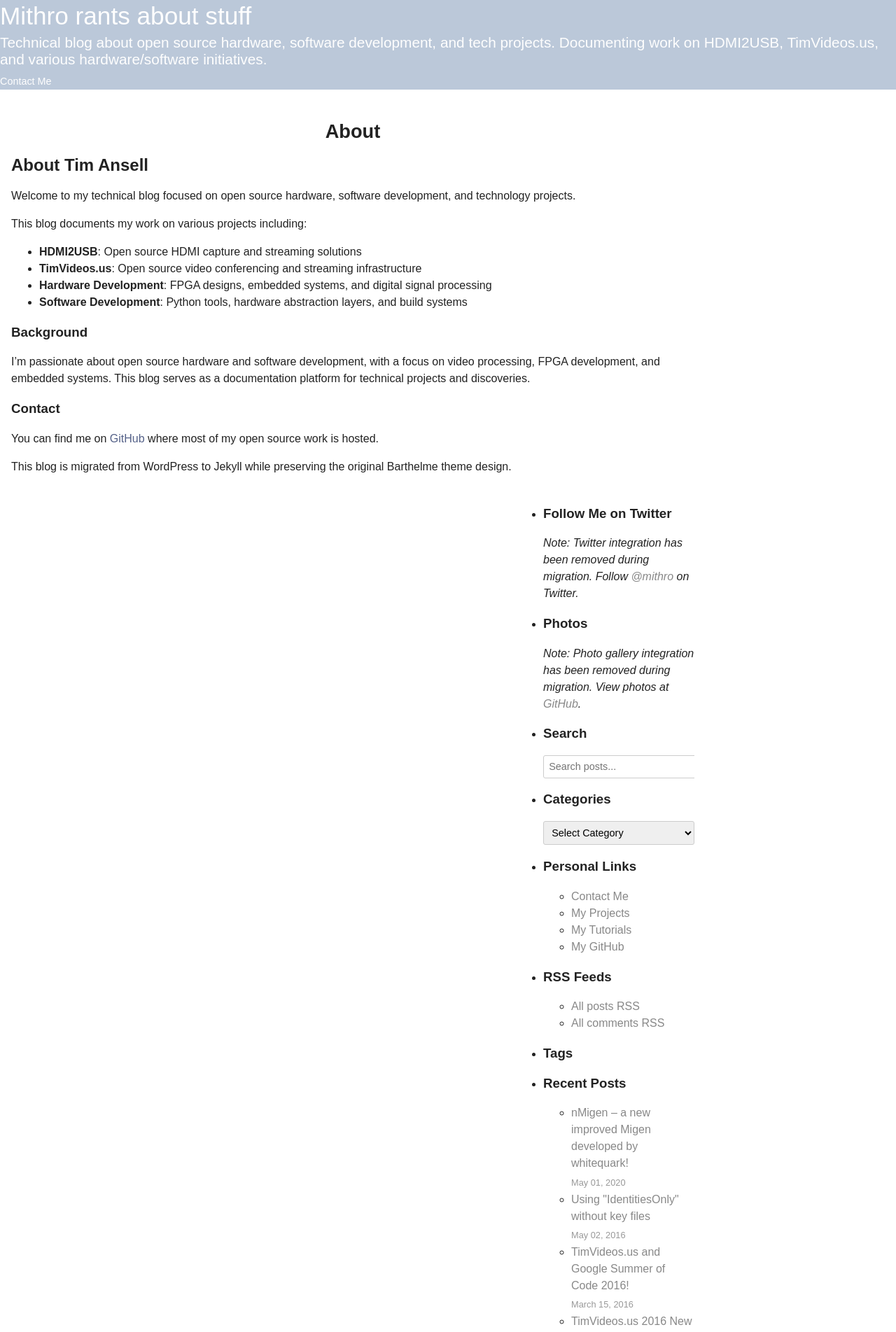
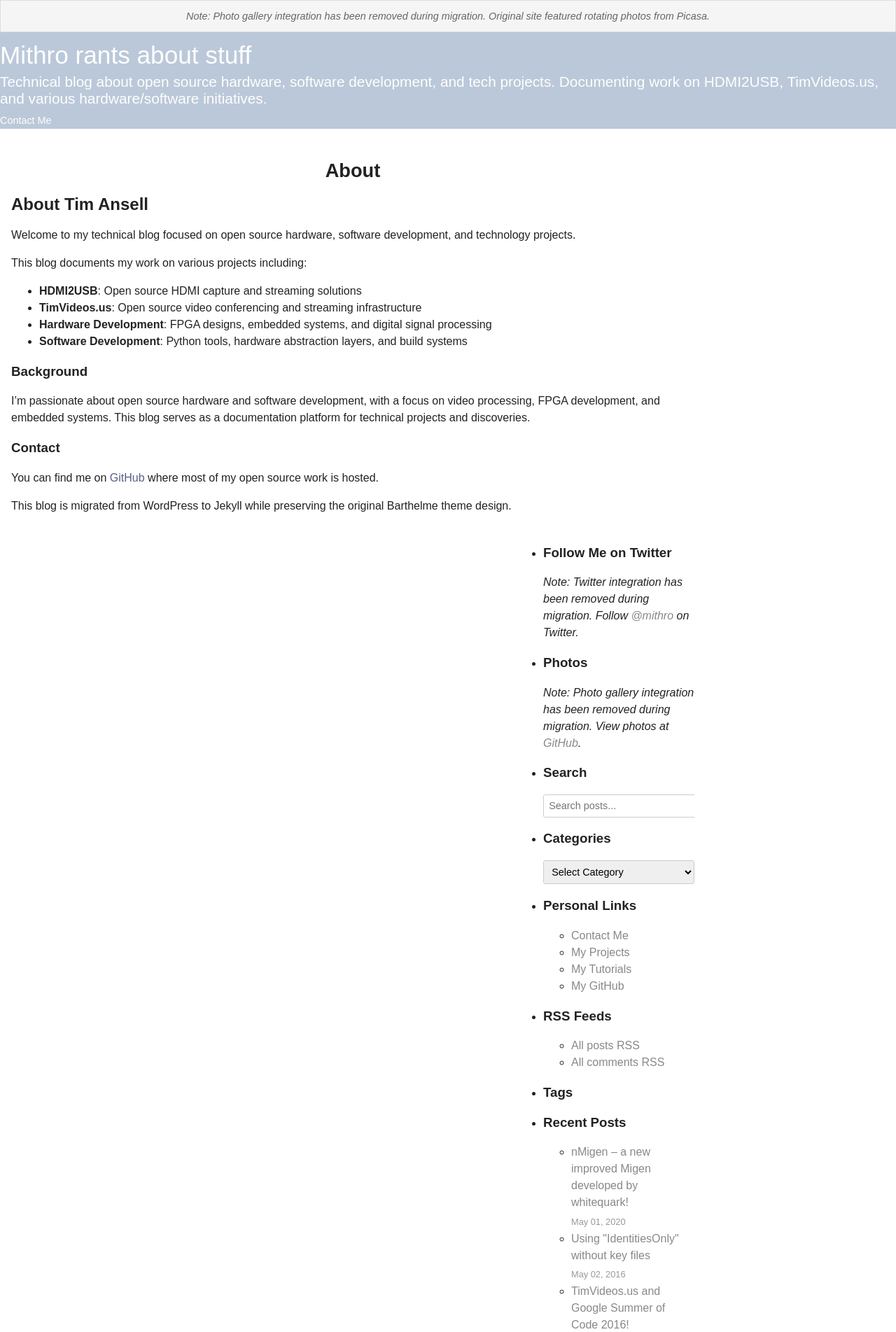
Before and after one commit to mithro/blog.mithis.net, a Jekyll site: the page built from about.markdown, in a window 1280 px wide. Shown: the top 1903 px of the page at 70% size. Built offline with Jekyll 4.4.1, drawn with Linux system fonts in a browser that asks for light colours; some of the changed text lies outside the part shown.

Commit message:
Fix website differences to match original WordPress site
- Add comprehensive navigation menu matching WordPress structure
- Update sidebar to better match original layout and content
- Add header photo banner placeholder (original had Picasa integration)
- Update footer structure and links
- Improve "Other Cool People" links to match original
- Add CSS styling for header photo banner area
- Maintain all existing functionality while improving visual consistency

🤖 Generated with [opencode](https://opencode.ai)

Co-Authored-By: opencode <noreply@opencode.ai>

```diff
--- a/_includes/footer.html
+++ b/_includes/footer.html
@@ -9,7 +9,7 @@
     <span class="meta-sep">|</span>
     <span id="theme-link">
         <a href="http://www.plaintxt.org/themes/barthelme/" title="Barthelme theme for WordPress" rel="follow designer">Barthelme</a>
-        theme by <span class="vcard"><a class="url fn n" title="plaintxt.org" rel="follow designer">PlainTXT.org</a></span>
+        theme by PlainTXT.org
     </span>
     <span class="meta-sep">|</span>
     <span id="web-standards">
--- a/_includes/header.html
+++ b/_includes/header.html
@@ -1,4 +1,11 @@
 <div id="header" onclick="location.href='{{ '/' | relative_url }}';">
+    <!-- Photo banner to match original WordPress site -->
+    <div id="header-photos">
+        <div class="header-photo-note">
+            <em>Note: Photo gallery integration has been removed during migration. Original site featured rotating photos from Picasa.</em>
+        </div>
+    </div>
+
     <h1 id="blog-title">
         <a href="{{ '/' | relative_url }}" title="{{ site.title | escape }}">{{ site.title | escape }}</a>
     </h1>
--- a/_includes/navigation.html
+++ b/_includes/navigation.html
@@ -5,9 +5,37 @@
             <a href="{{ '/' | relative_url }}" title="{{ site.title | escape }}" rel="home">Home</a>
         </li>
         {% endunless %}
+
+        <!-- Main navigation items matching WordPress site -->
+        <li class="page_item"><a href="{{ '/archives/' | relative_url }}">Archives</a></li>
+        <li class="page_item"><a href="{{ '/contact/' | relative_url }}">Contact Me</a></li>
+        <li class="page_item"><a href="{{ '/category/diary/' | relative_url }}">Diary</a></li>
+        <li class="page_item"><a href="{{ '/category/games/' | relative_url }}">Games</a></li>
+        <li class="page_item"><a href="{{ '/category/gaming-miniconf/' | relative_url }}">Gaming Miniconf</a></li>
+        <li class="page_item"><a href="{{ '/category/google/' | relative_url }}">Google</a></li>
+        <li class="page_item"><a href="{{ '/category/hardware/' | relative_url }}">Hardware</a></li>
+        <li class="page_item"><a href="{{ '/category/highlights/' | relative_url }}">Highlights</a></li>
+        <li class="page_item"><a href="{{ '/category/ideas/' | relative_url }}">Ideas</a></li>
+        <li class="page_item"><a href="{{ '/category/lca/' | relative_url }}">LCA</a></li>
+        <li class="page_item"><a href="{{ '/category/pcb/' | relative_url }}">PCB</a></li>
+        <li class="page_item"><a href="{{ '/projects/' | relative_url }}">Projects</a></li>
+        <li class="page_item"><a href="{{ '/category/python/' | relative_url }}">Python</a></li>
+        <li class="page_item"><a href="{{ '/category/rcs-darcs/' | relative_url }}">RCS / Darcs</a></li>
+        <li class="page_item"><a href="{{ '/category/sci-fi/' | relative_url }}">Sci-Fi</a></li>
+        <li class="page_item"><a href="{{ '/search.html' | relative_url }}">Search</a></li>
+        <li class="page_item"><a href="{{ '/category/summer-of-code/' | relative_url }}">Summer of Code</a></li>
+        <li class="page_item"><a href="{{ '/category/timvideos-us/' | relative_url }}">TimVideos.us</a></li>
+        <li class="page_item"><a href="{{ '/category/tp/' | relative_url }}">TP</a></li>
+        <li class="page_item"><a href="{{ '/tutorials/' | relative_url }}">Tutorials</a></li>
+        <li class="page_item"><a href="{{ '/category/ubuntu/' | relative_url }}">Ubuntu</a></li>
+        <li class="page_item"><a href="{{ '/category/uncategorized/' | relative_url }}">Uncategorized</a></li>
+        <li class="page_item"><a href="{{ '/category/uni/' | relative_url }}">Uni</a></li>
+        <li class="page_item"><a href="{{ '/category/useful-bits/' | relative_url }}">Useful Bits</a></li>
+        <li class="page_item"><a href="{{ '/about/' | relative_url }}">About</a></li>
+
         {% assign pages_list = site.pages | sort: 'order' %}
         {% for page in pages_list %}
-            {% if page.title and page.navigation != false %}
+            {% if page.title and page.navigation != false and page.title != 'About' and page.title != 'Contact' and page.title != 'Projects' and page.title != 'Tutorials' %}
             <li class="page_item">
                 <a href="{{ page.url | relative_url }}">{{ page.title | escape }}</a>
             </li>
--- a/_includes/sidebar.html
+++ b/_includes/sidebar.html
@@ -89,7 +89,7 @@
         <li class="widget">
             <h3 class="widgettitle">Other Cool People</h3>
             <ul>
-                <li><a href="https://www.david-rowe.com/">David Rowe</a></li>
+                <li><a href="https://www.david-rowe.com/">David Rowe's Blog</a></li>
                 <li><a href="https://www.kernel.org/pub/linux/kernel/people/rusty/">Rusty Russell</a></li>
                 <li><a href="https://www.phoronix.com/">Phoronix</a></li>
                 <li><a href="https://lwn.net/">LWN.net</a></li>
--- a/assets/css/main.css
+++ b/assets/css/main.css
@@ -876,3 +876,17 @@ input#searchsubmit {
 
 /* Syntax highlighting styles */
 {% include syntax-highlighting.css %}
+/* Header photo banner to match original WordPress site */
+#header-photos {
+    background-color: #f5f5f5;
+    border: 1px solid #ddd;
+    padding: 10px;
+    margin-bottom: 10px;
+    text-align: center;
+    font-style: italic;
+    color: #666;
+}
+
+.header-photo-note {
+    font-size: 0.9em;
+}
```
